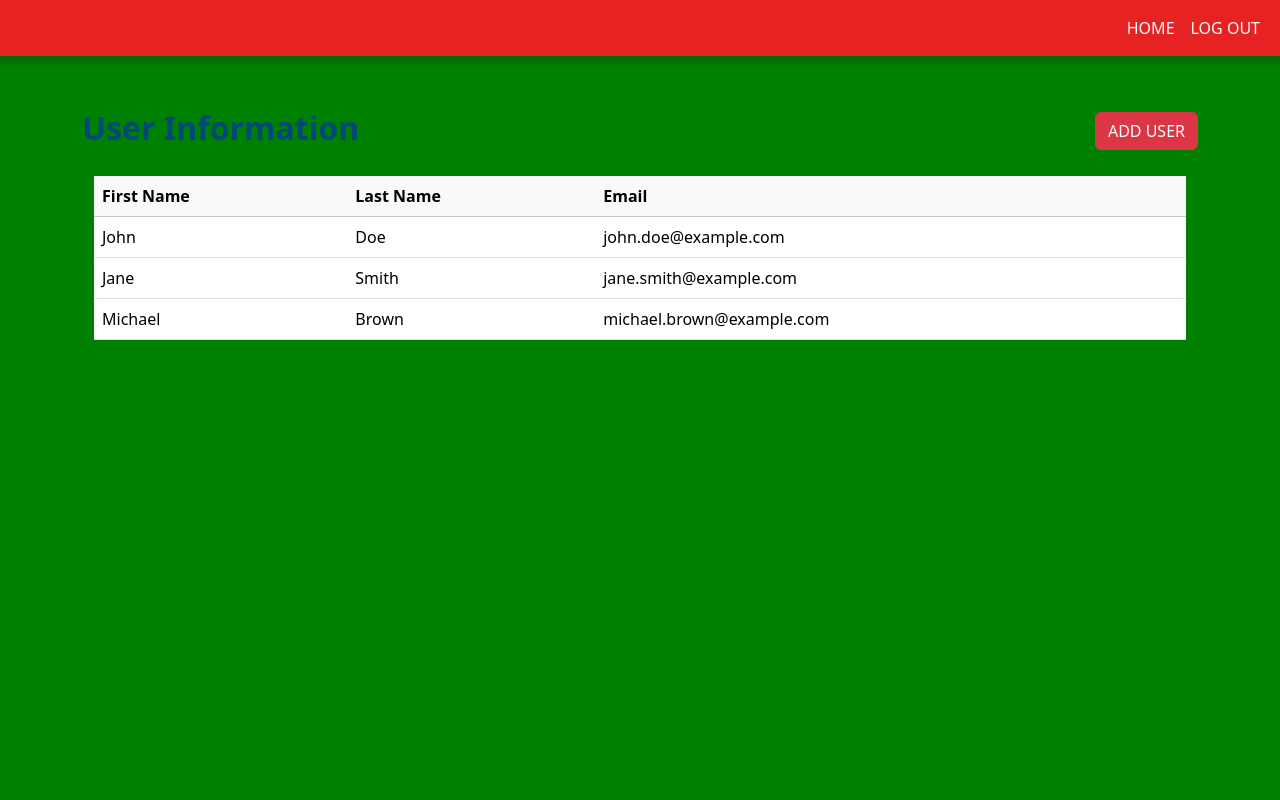
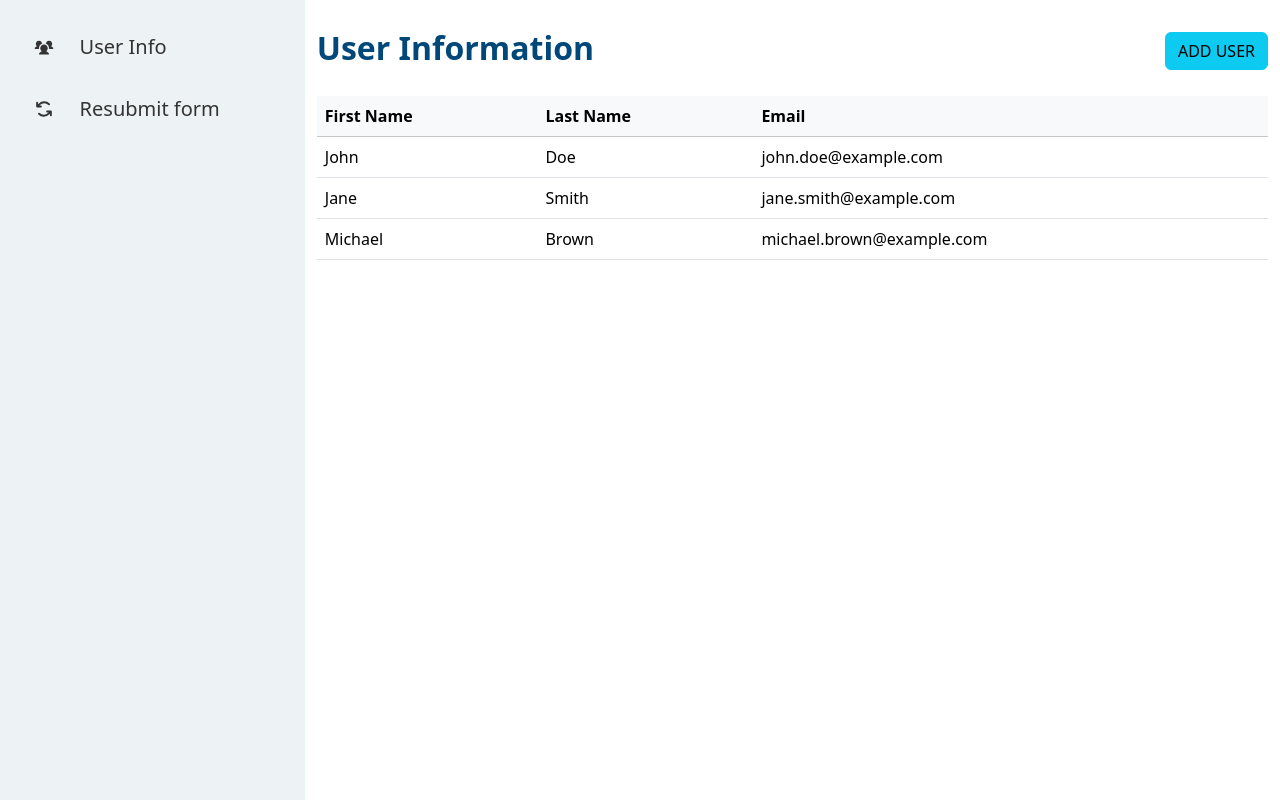
Before and after one commit to deepakspikewell/UserInfoRedcap, a React (Vite) app: page / in a window 1280 px wide. Built offline with nearby package versions, Linux system fonts and the light colour scheme.

Commit message:
sidebar added

```diff
--- a/package.json
+++ b/package.json
@@ -11,7 +11,8 @@
   },
   "dependencies": {
     "react": "^18.2.0",
-    "react-dom": "^18.2.0"
+    "react-dom": "^18.2.0",
+    "react-icons": "^5.2.1"
   },
   "devDependencies": {
     "@types/react": "^18.2.66",
--- a/src/App.css
+++ b/src/App.css
@@ -1,6 +1,3 @@
-body{
-  background-color: green;
-}
 
 .navbar{
   background-color: #e72222;
@@ -59,6 +56,43 @@ body{
   margin: 0;
 }
 
+.desktop-sidebar{
+  background-color: #edf2f4;
+}
+
+.nav-link {
+  font-size: 1.1rem;
+  color: #333;
+  display: flex;
+  align-items: center;
+  margin-inline: 1.1rem;
+}
+
+.nav-link:hover{
+  background-color: rgba(97, 97, 97, 0.1);
+}
+
+.nav-link i {
+  margin-right: 10px;
+}
+
+.nav-link:focus,
+.nav-link:active{
+  background-color: rgba(97, 97, 97, 0.1);
+}
+
+.btn-close {
+  align-self: flex-end;
+  font-size: 1.5rem;
+  background: none;
+  border: none;
+  cursor: pointer;
+}
+
+.btn-primary {
+  font-size: 1.1rem;
+}
+
 
 @media screen and (max-width: 768px) {
   .popup-form {
--- a/src/App.jsx
+++ b/src/App.jsx
@@ -5,6 +5,7 @@ import "./App.css";
 import Navbar from "./components/Navbar";
 import Table from "./components/Table";
 import Form from "./components/Form";
+import Sidebar from "./components/Sidebar";
 
 function App() {
 
@@ -12,12 +13,18 @@ function App() {
 
   return (
     <>
+    <div className=" d-flex  ">
+      <Sidebar/>
+      <div className=" mx-0 vw-100 vh-100 ">
+
       <Navbar />
-      <div className="container mt-5">
+      <div className="container ">
 
         <Table setShowForm={() => setShowForm(true)}/>
         <Form showForm={showForm} setShowForm={() => (setShowForm(false),handleClick(0))} />
       </div>
+      </div>
+    </div>
     </>
   );
 }
--- a/src/components/Form.jsx
+++ b/src/components/Form.jsx
@@ -9,6 +9,7 @@ const Form = ({showForm,setShowForm}) => {
   return (
     <div>
       {showForm ? (
+
         <div className="popup-form-overlay">
           <div className="popup-form">
             <div className="popup-form-header">
@@ -42,6 +43,7 @@ const Form = ({showForm,setShowForm}) => {
             </div>
           </div>
         </div>
+
       ):null}
     </div>
   );
--- a/src/components/Navbar.jsx
+++ b/src/components/Navbar.jsx
@@ -1,35 +1,49 @@
 import React from "react";
 import "../App.css";
+import { PiUsersThreeFill } from "react-icons/pi";
+import { PiArrowsCounterClockwiseBold } from "react-icons/pi";
+
+import { GiHamburgerMenu } from "react-icons/gi";
 const Navbar = () => {
   return (
     <div>
-      <nav class="navbar navbar-expand-lg bg-body-primary">
+      <nav class="navbar navbar-expand-lg bg-body-primary d-lg-none">
         <div class="container-fluid">
+          <button
+            class="btn btn-primary"
+            type="button"
+            data-bs-toggle="offcanvas"
+            data-bs-target="#offcanvasExample"
+            aria-controls="offcanvasExample"
+          >
+            <GiHamburgerMenu />
+          </button>
 
-          <button
-            class="navbar-toggler"
-            type="button"
-            data-bs-toggle="collapse"
-            data-bs-target="#navbarNav"
-            aria-controls="navbarNav"
-            aria-expanded="false"
-            aria-label="Toggle navigation"
+          <div
+            class="offcanvas offcanvas-start desktop-sidebar"
+            tabindex="-1"
+            id="offcanvasExample"
+            aria-labelledby="offcanvasExampleLabel"
+            style={{ width: "20rem" }}
           >
-            <span class="navbar-toggler-icon"></span>
-          </button>
-          <div class="collapse navbar-collapse justify-content-end" id="navbarNav">
-            <ul class="navbar-nav">
-              <li class="nav-item">
-                <a class="nav-link active text-light" aria-current="page" href="#">
-                  HOME
-                </a>
-              </li>
-              <li class="nav-item ">
-                <a class="nav-link active text-light" href="#">
-                  LOG OUT
-                </a>
-              </li>
-            </ul>
+            <div class="offcanvas-body">
+              <ul className="nav nav-pills flex-column mt-4 gap-3">
+                <li className="nav-item ">
+                  <a href="#" className="nav-link fs-5 flex gap-2">
+                    <PiUsersThreeFill />
+                    <i className="bi bi-bell"></i>
+                    User Info
+                  </a>
+                </li>
+                <li className="nav-item ">
+                  <a href="#" className="nav-link fs-5 flex gap-2">
+                    <PiArrowsCounterClockwiseBold />
+                    <i className="bi bi-search"></i>
+                    Resubmit form
+                  </a>
+                </li>
+              </ul>
+            </div>
           </div>
         </div>
       </nav>
--- /dev/null
+++ b/src/components/Sidebar.jsx
@@ -0,0 +1,28 @@
+import React from "react";
+import { PiUsersThreeFill } from "react-icons/pi";
+import { PiArrowsCounterClockwiseBold } from "react-icons/pi";
+
+const Sidebar = () => {
+  return (
+    <div className=" desktop-sidebar d-none d-lg-block " style={{ width: "400px" }}>
+      <ul className="nav nav-pills flex-column mt-4 gap-3">
+        <li className="nav-item ">
+          <a href="#" className="nav-link fs-5 flex gap-2">
+            <PiUsersThreeFill />
+            <i className="bi bi-bell"></i>
+            User Info
+          </a>
+        </li>
+        <li className="nav-item ">
+          <a href="#" className="nav-link fs-5 flex gap-2">
+            <PiArrowsCounterClockwiseBold />
+            <i className="bi bi-search"></i>
+            Resubmit form
+          </a>
+        </li>
+      </ul>
+    </div>
+  );
+};
+
+export default Sidebar;
--- a/src/components/Table.jsx
+++ b/src/components/Table.jsx
@@ -13,20 +13,20 @@ const Table = ({setShowForm}) => {
   return (
     <div>
       <div
-        class=" d-flex justify-content-between "
+        class=" d-flex justify-content-between mt-4"
         style={{ fontWeight: "600", fontSize: "2rem", color: "#004879" }}
       >
         <div style={{ fontWeight: "600", fontSize: "2rem", color: "#004879" }}>
           User Information
         </div>
         <div>
-          <button type="submit" className="btn btn-danger " onClick={setShowForm}>
+          <button type="submit" className="btn btn-info " onClick={setShowForm}>
             ADD USER
           </button>
         </div>
       </div>
       {/* <div className="table-container mt-3 d-none d-lg-block"> */}
-      <div className="container mt-4 d-none d-lg-block">
+      <div className=" mt-4 d-none d-lg-block">
         <div className="row">
           <div className="col-12">
             <table className="table">
```
Also changed, not shown: 1 other file (tests, documents, lock files or other folders).
